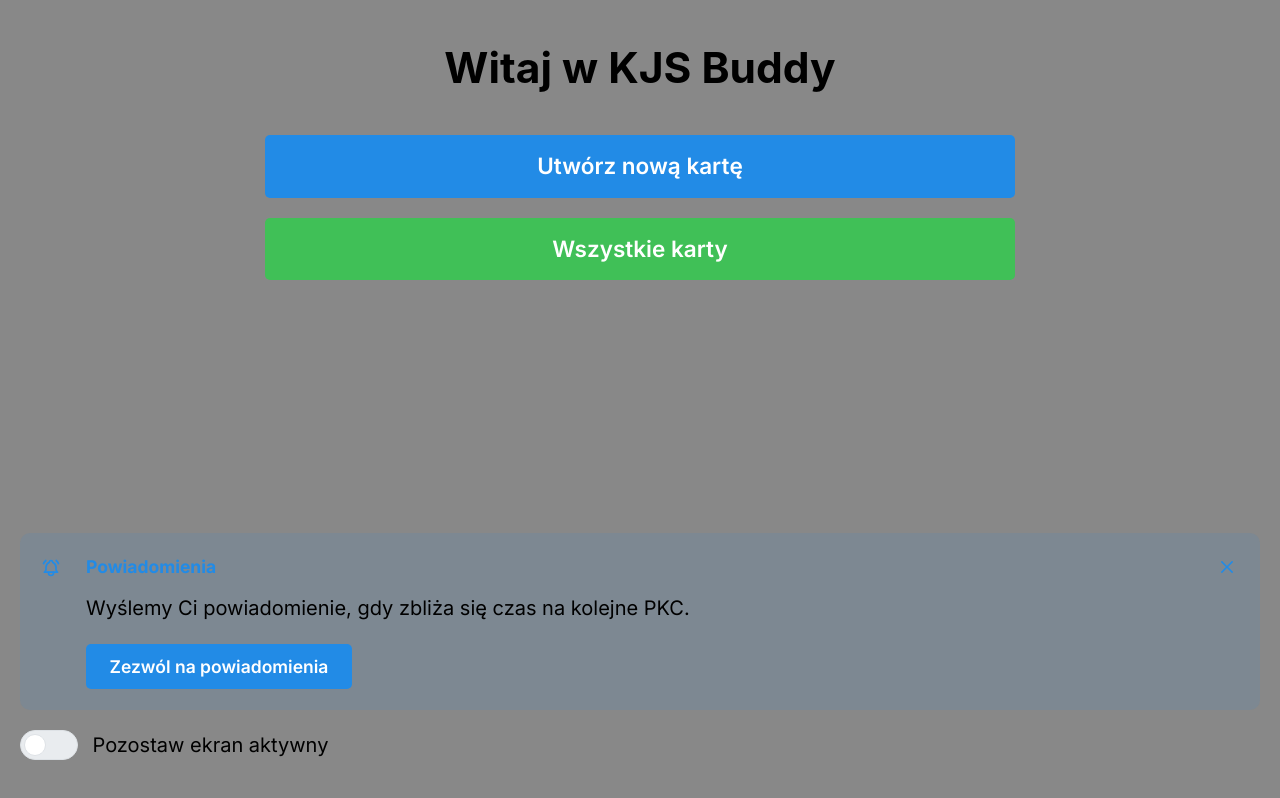
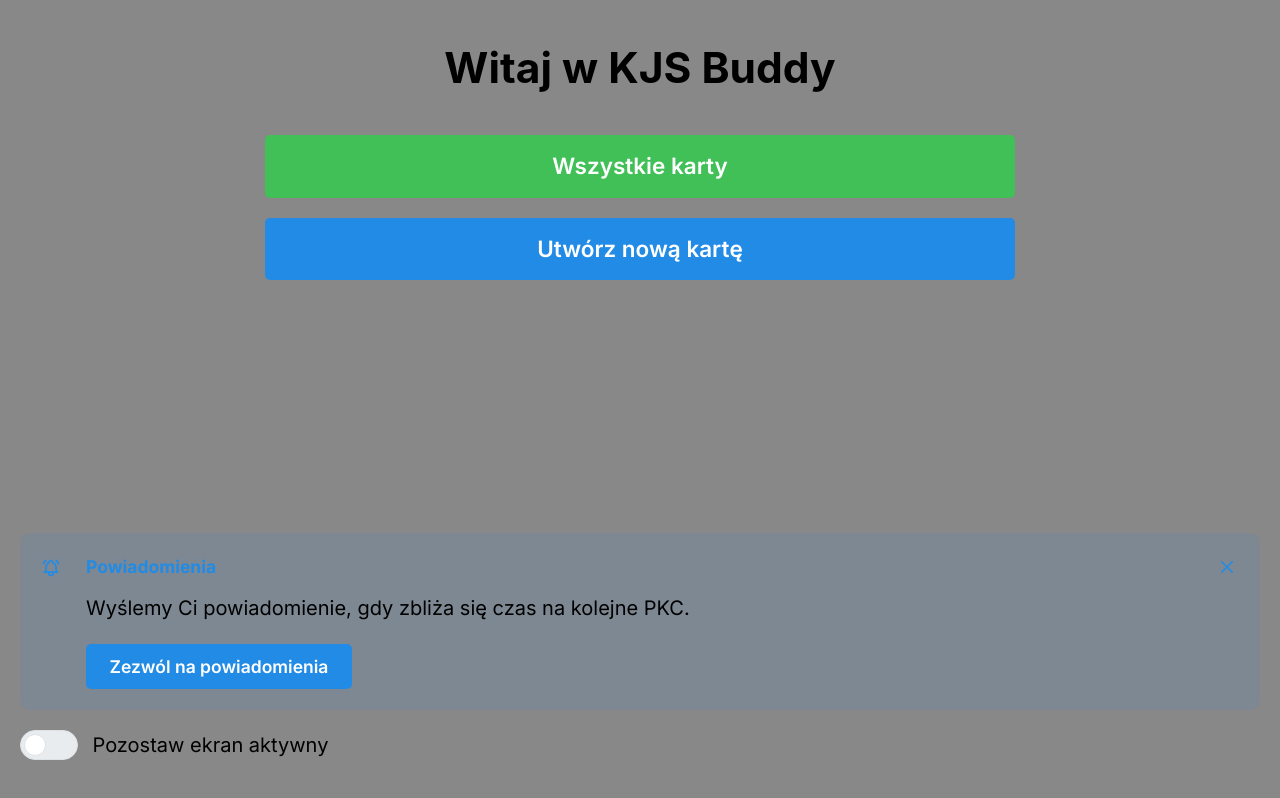
Before and after one commit to devchew/kjs-buddy, a React (Vite) app in the folder apps/frontend/: page / in a window 1280 px wide. Built offline with nearby package versions, Linux system fonts and the light colour scheme; what openapi-fetch would draw is missing.

Commit message:
ui tweaks

```diff
--- a/apps/frontend/src/components/Countdown.tsx
+++ b/apps/frontend/src/components/Countdown.tsx
@@ -6,10 +6,14 @@ import { msToSeparateValues, getNowAsMsFrommidnight } from '../helpers/timeParse
 import { useCardContext } from '../contexts/CardContext.tsx';
 import { gradientColorBasedOnTime } from '../helpers/gradientColorBasedOnTime.ts';
 import { Paper, Group, Text, Box } from '@mantine/core';
+import { useNavigate, useMatch,  } from 'react-router-dom';
+
 
 export const Countdown: FunctionComponent = () => {
+    const isOnCardPage = useMatch('/cards/:id');
+    const navigate = useNavigate();
     const [until, setUntil] = useState(0);
-    const { countdown } = useCardContext();
+    const { countdown, id } = useCardContext();
 
 
     useEffect(() => {
@@ -40,6 +44,7 @@ export const Countdown: FunctionComponent = () => {
           p="md"
           radius="md"
           shadow="md"
+          onClick={isOnCardPage ? undefined : () => navigate(`/cards/${id}`)}
           style={{
             backgroundColor: gradientColorBasedOnTime(until),
             position: 'fixed',
@@ -48,7 +53,8 @@ export const Countdown: FunctionComponent = () => {
             transform: 'translateX(-50%)',
             zIndex: 1000,
             width: '100%',
-            maxWidth: '550px'
+            maxWidth: '550px',
+            cursor: isOnCardPage ? 'default' : 'pointer',
           }}
         >
             <Group justify="space-between" align="center">
--- a/apps/frontend/src/pages/Card.tsx
+++ b/apps/frontend/src/pages/Card.tsx
@@ -21,9 +21,9 @@ const CardContent: FunctionComponent = () => {
   const params = useParams<{ id: string }>();
   const id = params.id as string;
   const navigate = useNavigate();
-  const { addPanel, panels, updatePanels, cardInfo, updateCardInfo, id: localCardId } = useCardContext();
+  const { addPanel, panels, updatePanels, cardInfo, updateCardInfo, id: localCardId, setId } = useCardContext();
   const { isEditMode, enableEditMode, disableEditMode } = useEditModeContext();
-  const { updateCard, saveCard, getCard, loading } = useCardsStore();
+  const { updateCard, getCard, loading } = useCardsStore();
 
   // Store a backup of panels when entering edit mode
   const [panelsBackup, setPanelsBackup] = useState<CardPanel[]>([]);
@@ -45,6 +45,7 @@ const CardContent: FunctionComponent = () => {
     // Update context with card data
     updateCardInfo(card.cardInfo);
     updatePanels(card.panels);
+    setId(id);
   }, [id, loading]);
 
   const handleLongPress = () => {
@@ -56,15 +57,13 @@ const CardContent: FunctionComponent = () => {
   // Save changes and exit edit mode
   const handleSave = () => {
     disableEditMode();
+    updateCard(id, cardInfo, panels);
+  };
 
-    if (id) {
-      // Update existing card
-      updateCard(id, cardInfo, panels);
-    } else {
-      // Save as a new card
-      saveCard(cardInfo, panels);
-    }
-  };
+  useEffect(() => {
+    if (isEditMode || loading) return; // Skip if not in edit mode or still loading
+    updateCard(id, cardInfo, panels); // Update card in store
+  }, [isEditMode, loading, id, panels, cardInfo]);
 
   // Discard changes and restore from backup
   const handleDiscard = () => {
--- a/apps/frontend/src/pages/CardsList.tsx
+++ b/apps/frontend/src/pages/CardsList.tsx
@@ -102,6 +102,15 @@ export const CardsListPage: FunctionComponent = () => {
             ))}
         </Stack>
       )}
+               <Button
+          mt="xl"
+          size="lg"
+          fullWidth
+          color="blue"
+          onClick={() => navigate('/create')}
+        >
+          Utwórz nową kartę
+        </Button>
     </Container>
   );
 };
--- a/apps/frontend/src/pages/Home.tsx
+++ b/apps/frontend/src/pages/Home.tsx
@@ -1,6 +1,6 @@
-import { FunctionComponent } from 'react';
-import { Link, useNavigate } from 'react-router-dom';
-import { useCardsStore } from '../contexts/CardsStoreContext';
+import { FunctionComponent } from "react";
+import { Link, useNavigate } from "react-router-dom";
+import { useCardsStore } from "../contexts/CardsStoreContext";
 import {
   Container,
   Title,
@@ -10,9 +10,9 @@ import {
   Text,
   Group,
   Box,
-  Divider
-} from '@mantine/core';
-import { Header } from '../components/Header';
+  Divider,
+} from "@mantine/core";
+import { Header } from "../components/Header";
 
 export const HomePage: FunctionComponent = () => {
   const navigate = useNavigate();
@@ -20,30 +20,36 @@ export const HomePage: FunctionComponent = () => {
 
   // Get the last used card for quick access
   const lastUsedCard = lastUsedCardId
-    ? cards.find(card => card.id === lastUsedCardId)
+    ? cards.find((card) => card.id === lastUsedCardId)
     : null;
 
   // Get recent cards (up to 3, excluding last used)
   const recentCards = cards
-    .filter(card => card.id !== lastUsedCardId)
+    .filter((card) => card.id !== lastUsedCardId)
     .sort((a, b) => b.lastUsed - a.lastUsed)
     .slice(0, 3);
 
   return (
     <Container py="xl" size="md">
-      <Title ta="center" mb="xl">Witaj w KJS Buddy</Title>
+      <Title ta="center" mb="xl">
+        Witaj w KJS Buddy
+      </Title>
 
       <Stack maw={600} mx="auto" gap="md">
-
         {/* Last used card for quick access */}
         {lastUsedCard && (
           <Box mt="lg" w="100%">
             <Group justify="space-between" mb="xs">
-              <Text fw={600} size="lg">Ostatnio używana karta</Text>
+              <Text fw={600} size="lg">
+                Aktywna karta
+              </Text>
               <Divider w="60%" />
             </Group>
-            <Link to={`/cards/${lastUsedCard.id}`} style={{ textDecoration: 'none' }}>
-              <Paper p="sm" shadow="xs" >
+            <Link
+              to={`/cards/${lastUsedCard.id}`}
+              style={{ textDecoration: "none" }}
+            >
+              <Paper p="sm" shadow="xs">
                 <Header />
               </Paper>
             </Link>
@@ -54,18 +60,20 @@ export const HomePage: FunctionComponent = () => {
         {recentCards.length > 0 && (
           <Box mt="md" w="100%">
             <Group justify="space-between" mb="xs">
-              <Text fw={600} size="lg">Ostatnie karty</Text>
+              <Text fw={600} size="lg">
+                Ostatnie karty
+              </Text>
               <Divider w="60%" />
             </Group>
             <Stack gap="xs">
-              {recentCards.map(card => (
+              {recentCards.map((card) => (
                 <Paper
                   key={card.id}
                   p="sm"
                   radius="md"
                   withBorder
                   onClick={() => navigate(`/cards/${card.id}`)}
-                  style={{ cursor: 'pointer' }}
+                  style={{ cursor: "pointer" }}
                   shadow="xs"
                 >
                   <Text fw={700}>{card.cardInfo.name}</Text>
@@ -77,22 +85,22 @@ export const HomePage: FunctionComponent = () => {
             </Stack>
           </Box>
         )}
-         <Button
-          size="lg"
-          fullWidth
-          color="blue"
-          onClick={() => navigate('/create')}
-        >
-          Utwórz nową kartę
-        </Button>
 
         <Button
           size="lg"
           fullWidth
           color="green"
-          onClick={() => navigate('/cards')}
+          onClick={() => navigate("/cards")}
         >
           Wszystkie karty
+        </Button>
+        <Button
+          size="lg"
+          fullWidth
+          color="blue"
+          onClick={() => navigate("/create")}
+        >
+          Utwórz nową kartę
         </Button>
       </Stack>
     </Container>
```
Also changed, not shown: 1 other file (tests, documents, lock files or other folders).
